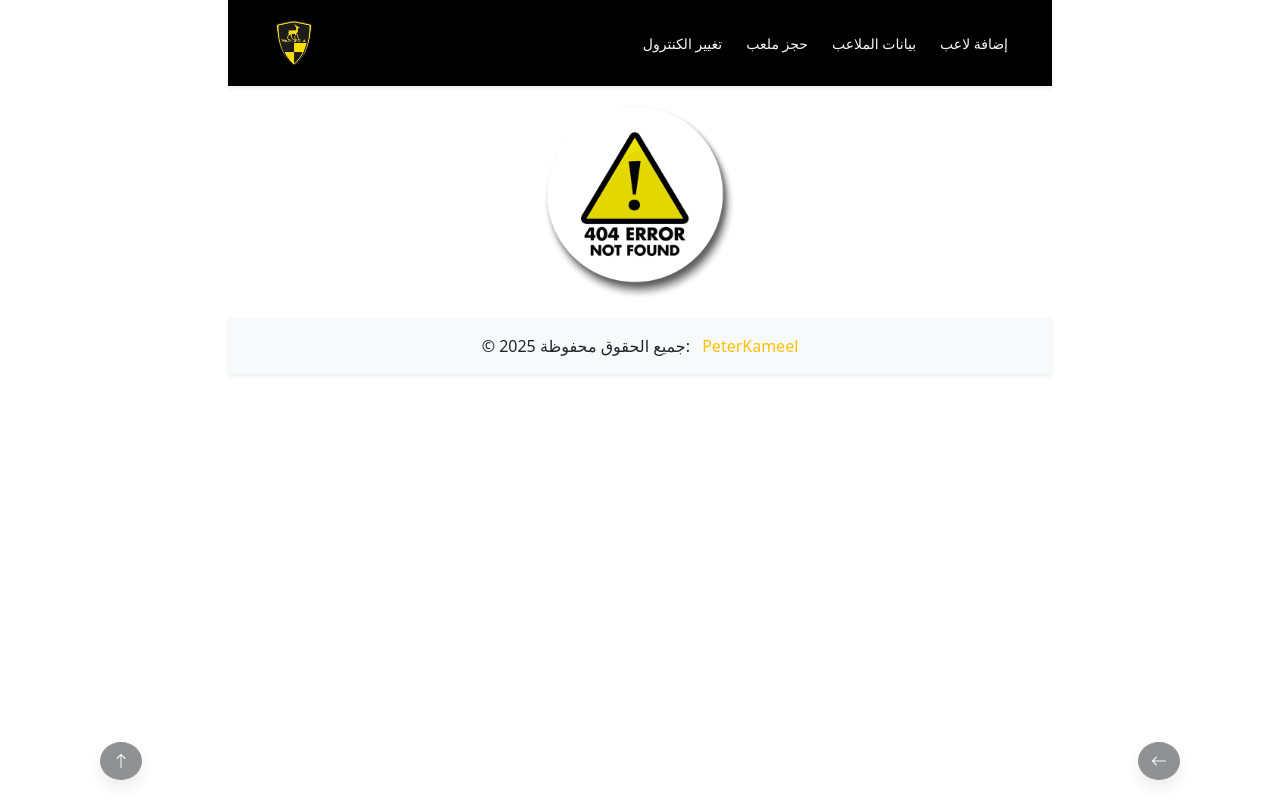
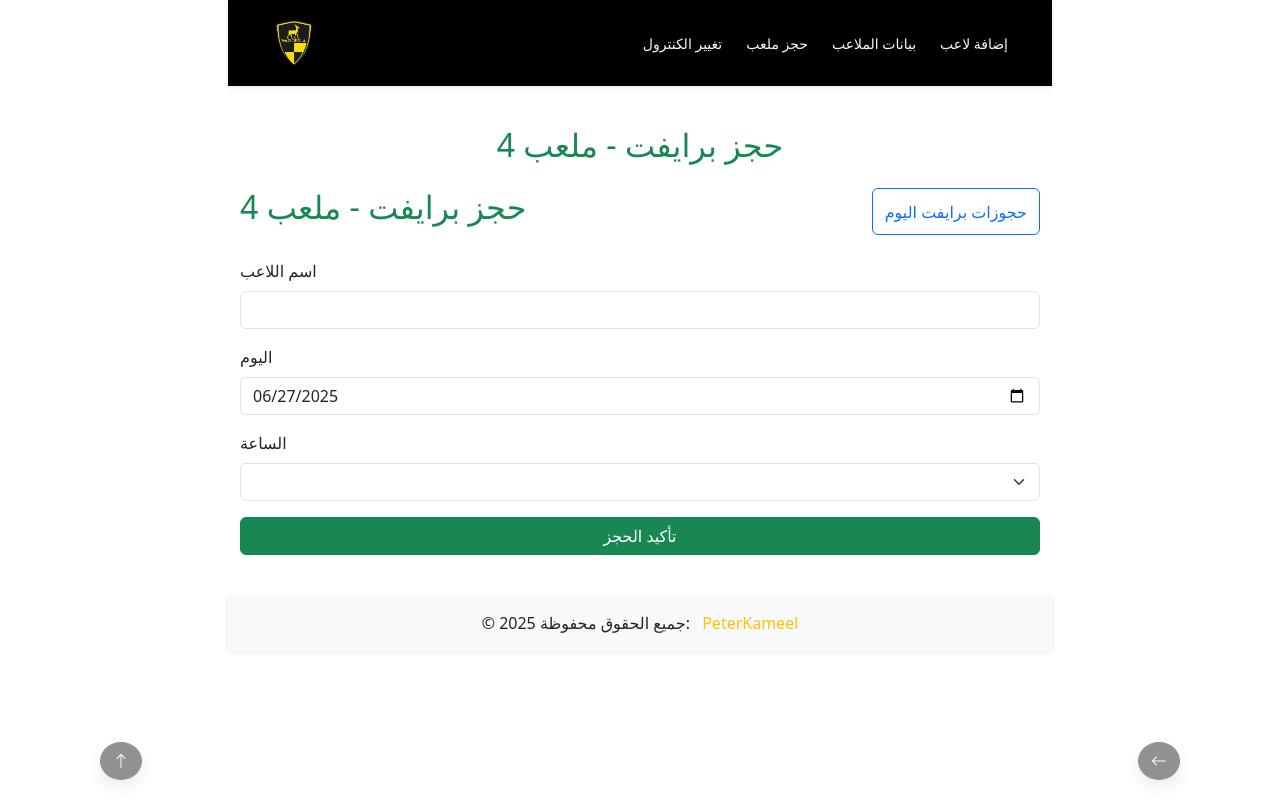
Before and after one commit to peterAlpert/WadiDegla, an Angular app: page /private-booking in a window 1280 px wide. Built offline with nearby package versions, Linux system fonts and the light colour scheme.

Commit message:
add private booking

```diff
--- a/src/app/Components/booking/booking.component.html
+++ b/src/app/Components/booking/booking.component.html
@@ -1,5 +1,6 @@
 <div class="container py-4" dir="rtl">
     <button class="btn btn-outline-warning" (click)="goToBookingToday()">حجوزات اليوم</button>
+    <button (click)="goToPrivateBooking()" class="btn btn-outline-warning">حجز برايفت (ملعب 4)</button>
     <h3 class="text-center mb-4 text-success">🔒 صفحة حجز الملعب</h3>
 
     <form (ngSubmit)="submitBooking()" #bookingForm="ngForm">
--- a/src/app/Components/booking/booking.component.ts
+++ b/src/app/Components/booking/booking.component.ts
@@ -74,4 +74,9 @@ export class BookingComponent implements OnInit {
     this._Router.navigate(['/today-bookings']);
   }
 
+  goToPrivateBooking() {
+    this._Router.navigate(['/private-booking']);
+  }
+
+
 }
--- /dev/null
+++ b/src/app/Components/private-booking/private-booking.component.html
@@ -0,0 +1,29 @@
+<div class="container py-4">
+    <h2 class="text-center text-success mb-4">حجز برايفت - ملعب 4</h2>
+    <div class="d-flex justify-content-between mb-4">
+        <h2 class="text-success">حجز برايفت - ملعب 4</h2>
+        <button class="btn btn-outline-primary" (click)="viewTodayPrivateBookings()">حجوزات برايفت اليوم</button>
+    </div>
+
+
+    <form (ngSubmit)="submitBooking()" #form="ngForm">
+        <div class="mb-3">
+            <label class="form-label">اسم اللاعب</label>
+            <input type="text" class="form-control" required [(ngModel)]="booking.playerName" name="playerName">
+        </div>
+
+        <div class="mb-3">
+            <label class="form-label">اليوم</label>
+            <input type="date" class="form-control" [(ngModel)]="booking.date" name="date">
+        </div>
+
+        <div class="mb-3">
+            <label class="form-label">الساعة</label>
+            <select class="form-select" [(ngModel)]="booking.timeSlot" name="timeSlot" required>
+                <option *ngFor="let time of timeSlots" [value]="time">{{ time }}</option>
+            </select>
+        </div>
+
+        <button type="submit" class="btn btn-success w-100">تأكيد الحجز</button>
+    </form>
+</div>
--- /dev/null
+++ b/src/app/Components/private-booking/private-booking.component.ts
@@ -0,0 +1,96 @@
+import { Component, OnInit } from '@angular/core';
+import { FormsModule } from '@angular/forms';
+import { CommonModule } from '@angular/common';
+import { BookingService } from '../../Services/booking.service';
+import { ToastrService } from 'ngx-toastr';
+import { Router } from '@angular/router';
+
+@Component({
+  selector: 'app-private-booking',
+  standalone: true,
+  imports: [CommonModule, FormsModule],
+  templateUrl: './private-booking.component.html',
+  styleUrl: './private-booking.component.css'
+})
+export class PrivateBookingComponent implements OnInit {
+  booking = {
+    playerName: '',
+    stadiumNo: 4,
+    date: '',
+    timeSlot: '',
+    type: 'private'
+  };
+
+  timeSlots: string[] = [];
+
+  constructor(
+    private _BookingService: BookingService,
+    private _Toastr: ToastrService,
+    private _Router: Router
+  ) { }
+
+  ngOnInit(): void {
+    this.setTodayDate();
+    this.generatePrivateTimeSlots();
+  }
+
+  setTodayDate() {
+    const today = new Date();
+    this.booking.date = today.toISOString().split('T')[0];
+  }
+
+  generatePrivateTimeSlots() {
+    const startHour = 16; // 4:00
+    const endHour = 22;   // 10:00
+    const startMinute = 30; // يبدأ من 4:30
+
+    this.timeSlots = [];
+
+    for (let h = startHour; h <= endHour; h++) {
+      const from = `${this.format12Hour(h, 30)}`;
+      const to = `${this.format12Hour(h + 1, 30)}`;
+      this.timeSlots.push(`${from} - ${to}`);
+    }
+  }
+
+  format12Hour(hour: number, minute: number): string {
+    const period = hour >= 12 ? 'PM' : 'AM';
+    let h = hour % 12;
+    if (h === 0) h = 12;
+    return `${h}:${minute.toString().padStart(2, '0')} ${period}`;
+  }
+
+  submitBooking() {
+    this._BookingService.getBookingsByDate(this.booking.date).subscribe({
+      next: (bookings) => {
+        const alreadyBooked = bookings.some(
+          b => b.stadiumNo === 4 && b.timeSlot === this.booking.timeSlot
+        );
+
+        if (alreadyBooked) {
+          this._Toastr.error('⚠️ هذه الساعة محجوزة بالفعل في ملعب 4 اليوم');
+          return;
+        }
+
+        // لو مش محجوزة، يتم الحجز
+        this._BookingService.addBooking(this.booking).subscribe({
+          next: () => {
+            this._Toastr.success('✅ تم حجز ملعب 4 بنجاح');
+            this._Router.navigate(['/']);
+          },
+          error: () => {
+            this._Toastr.error('حدث خطأ أثناء الحجز');
+          }
+        });
+      },
+      error: () => {
+        this._Toastr.error('حدث خطأ أثناء التحقق من الحجوزات');
+      }
+    });
+  }
+
+  viewTodayPrivateBookings() {
+    this._Router.navigate(['/private-bookings-today']);
+  }
+
+}
--- /dev/null
+++ b/src/app/Components/private-bookings-today/private-bookings-today.component.html
@@ -0,0 +1 @@
+<p>private-bookings-today works!</p>
--- /dev/null
+++ b/src/app/Components/private-bookings-today/private-bookings-today.component.ts
@@ -0,0 +1,47 @@
+import { Component, OnInit } from '@angular/core';
+import { CommonModule } from '@angular/common';
+import { BookingService } from '../../Services/booking.service';
+
+@Component({
+  selector: 'app-private-bookings-today',
+  standalone: true,
+  imports: [CommonModule],
+  template: `
+    <div class="container py-4">
+      <h3 class="text-center text-primary mb-4">حجوزات ملعب 4 - اليوم</h3>
+      <table class="table table-bordered text-center">
+        <thead class="table-light">
+          <tr>
+            <th>اللاعب</th>
+            <th>الساعة</th>
+          </tr>
+        </thead>
+        <tbody>
+          <tr *ngFor="let booking of privateBookings">
+            <td>{{ booking.playerName }}</td>
+            <td>{{ booking.timeSlot }}</td>
+          </tr>
+          <tr *ngIf="privateBookings.length === 0">
+            <td colspan="2">لا توجد حجوزات حتى الآن</td>
+          </tr>
+        </tbody>
+      </table>
+    </div>
+  `
+})
+export class PrivateBookingsTodayComponent implements OnInit {
+  privateBookings: any[] = [];
+
+  constructor(private _BookingService: BookingService) { }
+
+  ngOnInit(): void {
+    const today = new Date().toISOString().split('T')[0];
+    this._BookingService.getBookingsByDate(today).subscribe({
+      next: (bookings) => {
+        this.privateBookings = bookings.filter(
+          b => b.stadiumNo === 4 && b.type === 'private'
+        );
+      }
+    });
+  }
+}
--- a/src/app/app.routes.ts
+++ b/src/app/app.routes.ts
@@ -13,6 +13,8 @@ import { BookingComponent } from './Components/booking/booking.component';
 import { BookingTodayComponent } from './Components/booking-today/booking-today.component';
 import { LoginComponent } from './Components/login/login.component';
 import { authGuard } from './auth.guard';
+import { PrivateBookingComponent } from './Components/private-booking/private-booking.component';
+import { PrivateBookingsTodayComponent } from './Components/private-bookings-today/private-bookings-today.component';
 
 
 export const routes: Routes = [
@@ -27,6 +29,8 @@ export const routes: Routes = [
     { path: 'booking', component: BookingComponent },
     { path: 'login', component: LoginComponent },
     { path: 'today-bookings', component: BookingTodayComponent },
+    { path: 'private-booking', component: PrivateBookingComponent },
+    { path: 'private-bookings-today', component: PrivateBookingsTodayComponent },
     { path: 'entry-log', component: EntryLogComponent },
     { path: 'Entry/by-member/:memberId', component: EntryHistoryComponent },
     { path: 'stadiumLog', component: StadiumLogComponent },
```
Also changed, not shown: src/app/Components/private-booking/private-booking.component.css (added), src/app/Components/private-bookings-today/private-bookings-today.component.css (added).
